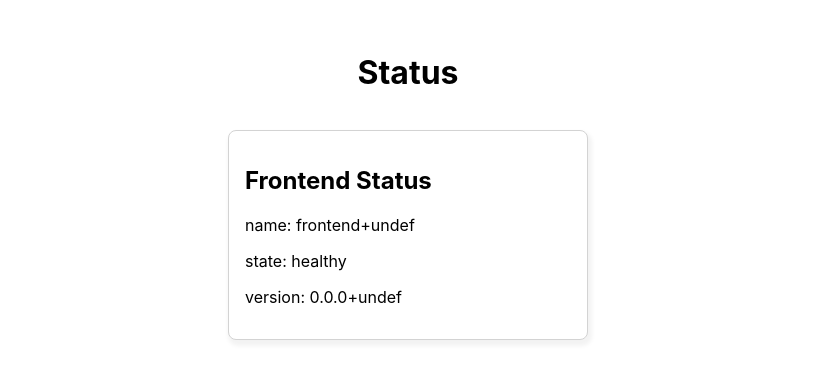
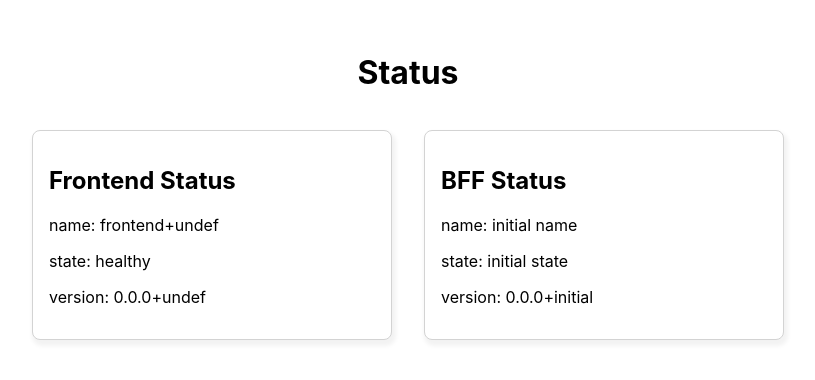
Before and after one commit to mazgi/template.containerized-nextjs-project, a Next.js app in the folder frontend/: page /status in a window 1280 px wide. Shown: the part 206-586 px from the top of the page, without its empty margins (232-1047 px from the left). Built offline with nearby package versions, Linux system fonts and the light colour scheme; no server answers.

Commit message:
show bff status on frontend.

```diff
--- a/frontend/pages/status/index.tsx
+++ b/frontend/pages/status/index.tsx
@@ -10,12 +10,28 @@ const Page: NextPage = () => {
     state: 'initial state',
     version: '0.0.0+initial',
   })
+  const [statusBff, setStatusBff] = useState<Status>({
+    name: 'initial name',
+    state: 'initial state',
+    version: '0.0.0+initial',
+  })
 
   useEffect(() => {
     const fetchStatus = async () => {
       const res = await fetch('/api/status')
       const json = await res.json()
       setStatus(json)
+    }
+    fetchStatus()
+  }, [])
+
+  useEffect(() => {
+    const fetchStatus = async () => {
+      const res = await fetch(
+        `${process.env.NEXT_PUBLIC_BFF_ENDPOINT_REST}/status`
+      )
+      const json = await res.json()
+      setStatusBff(json)
     }
     fetchStatus()
   }, [])
@@ -34,6 +50,12 @@ const Page: NextPage = () => {
             <p>state: {status.state}</p>
             <p>version: {status.version}</p>
           </div>
+          <div className={styles.card}>
+            <h2>BFF Status</h2>
+            <p>name: {statusBff.name}</p>
+            <p>state: {statusBff.state}</p>
+            <p>version: {statusBff.version}</p>
+          </div>
         </div>
       </main>
     </div>
```
Also changed, not shown: 1 other file (tests, documents, lock files or other folders).
